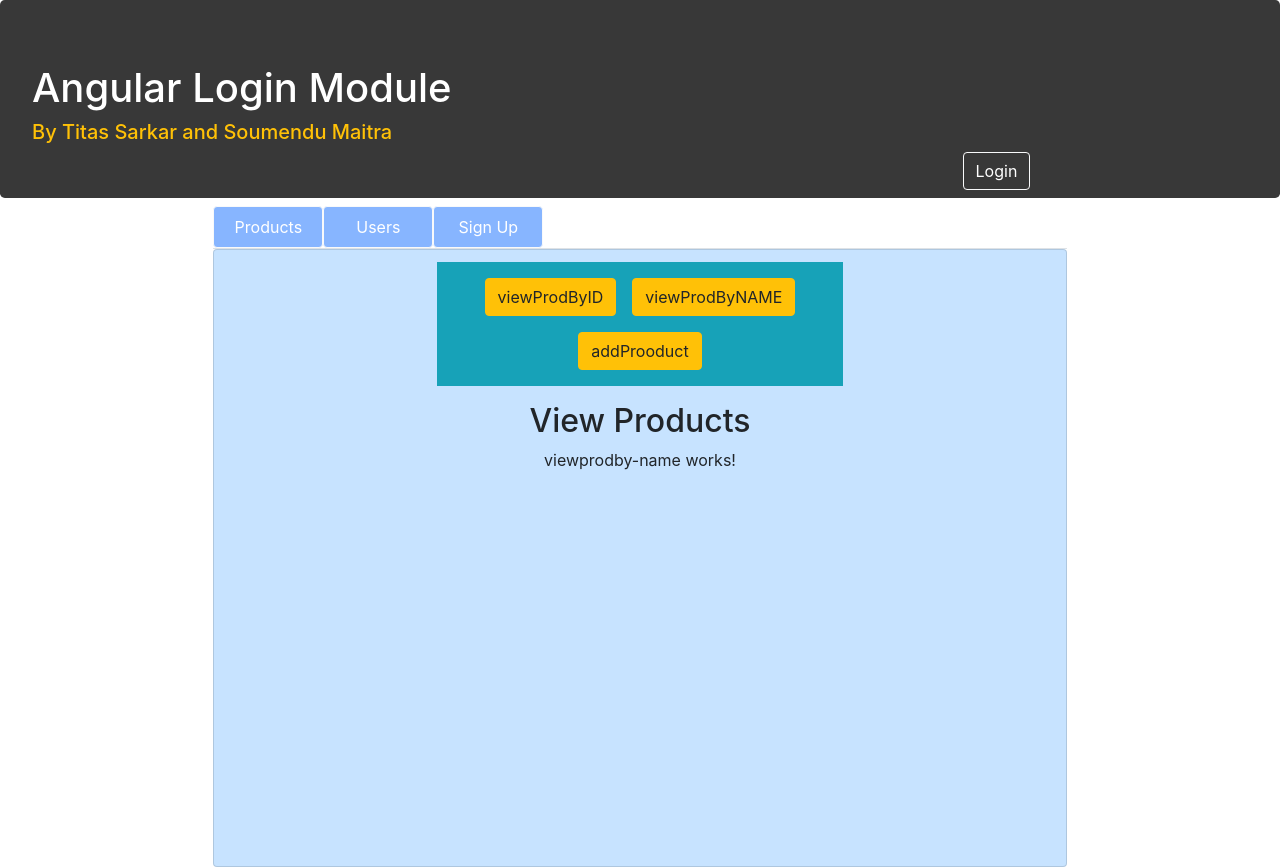
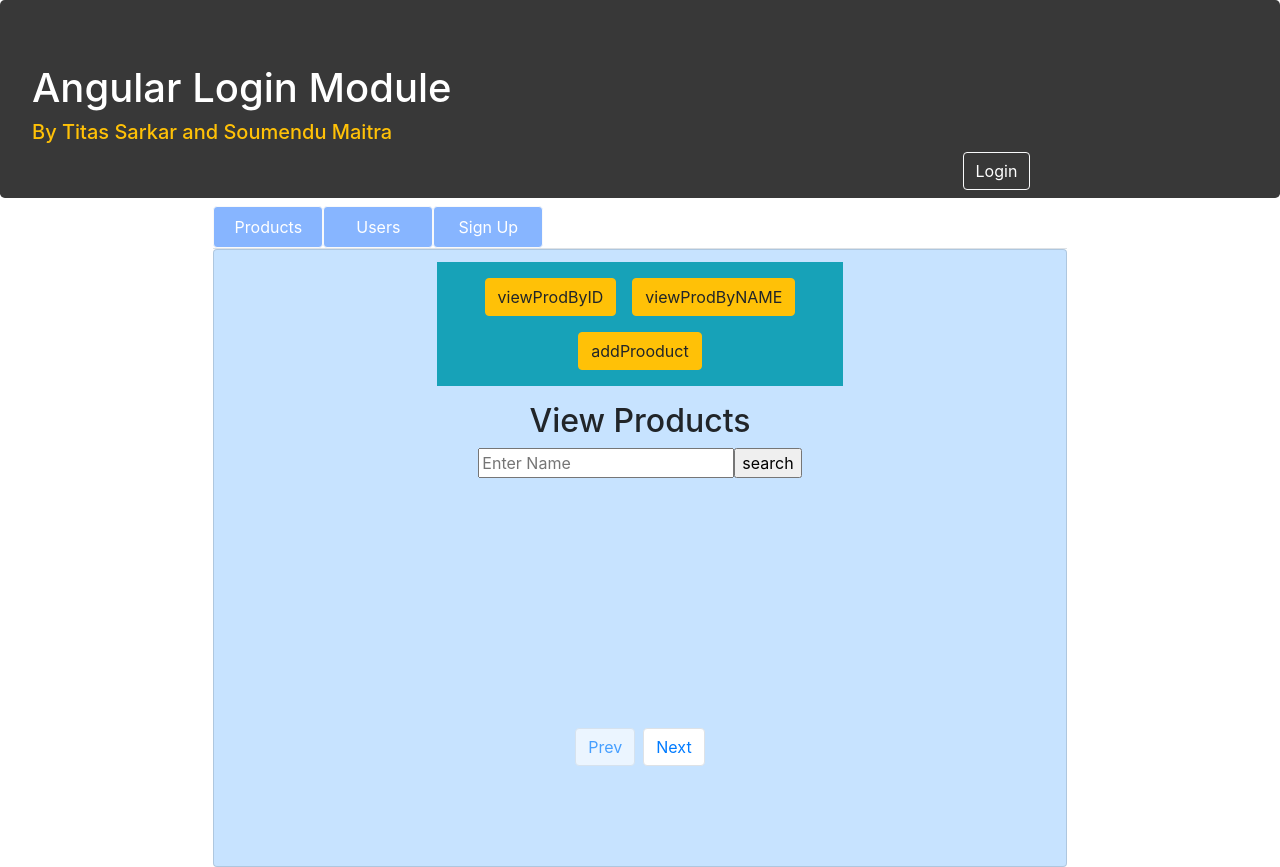
Before and after one commit to titas1803/LoginFrontend, an Angular app: page /product/prodbyname in a window 1280 px wide. Built offline with nearby package versions, Linux system fonts and the light colour scheme.

Commit message:
View product by name created

```diff
--- a/src/app/product-service.service.ts
+++ b/src/app/product-service.service.ts
@@ -15,6 +15,10 @@
     let token: string = JSON.parse(localStorage.getItem("userinfo")!).token;
     return this.http.get("http://localhost:8082/loginmodule/viewprodbyid/"+pid,{ headers: new HttpHeaders({ 'token-id': token }) });
   }
+  viewbyname(pname:string):Observable<any>{
+    let token: string = JSON.parse(localStorage.getItem("userinfo")!).token;
+    return this.http.get("http://localhost:8082/loginmodule/viewprodsbyname/"+pname, { headers: new HttpHeaders({ 'token-id': token }) });
+  }
 
   addproduct(prod:ProdDto):Observable<any>{
     return this.http.post("http://localhost:8082/loginmodule/addproduct",prod);
--- a/src/app/viewprodby-name/viewprodby-name.component.html
+++ b/src/app/viewprodby-name/viewprodby-name.component.html
@@ -1,3 +1,33 @@
-<p>
-  viewprodby-name works!
-</p>
+
+<div>
+  <input type="text" name="txtname" placeholder="Enter Name" [(ngModel)]="prodname">
+  <input type="button" value="search" (click)="viewbyname()" >
+</div>
+<section>
+  <div *ngIf="msg!=undefined" class="alert alert-danger">{{msg}}</div>
+  <div [ngStyle]="{'min-height': '250px'}">
+      <table class="table table-primary table-hover col-11 mx-auto mt-2" *ngIf="this.product!.length>0">
+          <thead style="background-color: rgb(89, 163, 212);">
+              <tr>
+                  <th>Product Id</th>
+                  <th>Product Name</th>
+                  <th>Product Cost</th>
+                  <th>Product Image</th>
+              </tr>
+          </thead>
+          <tbody>
+              <tr *ngFor="let p of productarray">
+                  <td>{{p.prodId | number}}</td>
+                  <td>{{p.prodName | titlecase}}</td>
+                  <td>{{p.prodCost |  currency:'INR' }}</td>
+                  <td>{{p.prodImg | titlecase}}</td>
+
+              </tr>
+          </tbody>
+      </table>
+  </div>
+  <section class="row mx-auto justify-content-center">
+      <button class="page-link mx-1 btn" (click)="previous()" [disabled]="currentPage==1">Prev</button>
+      <button class="page-link mx-1 btn" (click)="next()" [disabled]="currentPage==totalPages">Next</button>
+  </section>
+</section>
--- a/src/app/viewprodby-name/viewprodby-name.component.ts
+++ b/src/app/viewprodby-name/viewprodby-name.component.ts
@@ -1,4 +1,6 @@
 import { Component, OnInit } from '@angular/core';
+import { ProdDto } from '../prod-dto';
+import { ProductServiceService } from '../product-service.service';
 
 @Component({
   selector: 'app-viewprodby-name',
@@ -7,9 +9,45 @@
 })
 export class ViewprodbyNameComponent implements OnInit {
 
-  constructor() { }
+  prodname:string;
+  product:ProdDto[]=[];
+  msg:string;
+  currentPage:number=1;
+  productarray:any[]=[];
+  totalPages!:number;
+  constructor(public prodservice:ProductServiceService) { }
 
   ngOnInit() {
   }
 
+  viewbyname(){
+    this.prodservice.viewbyname(this.prodname).subscribe(
+      data=>{
+      console.log(data);
+      this.product=data;
+      this.msg=undefined;
+      let endrow=this.currentPage*3;
+      let startrow=endrow-3;
+      this.productarray=this.product.slice(startrow, endrow);
+      this.totalPages=Math.ceil(this.product  .length/3.0);
+    },
+    error=>{
+      console.log(error);
+      this.msg=error.error.msg;
+    });
+  }
+
+  previous(){
+    --this.currentPage;
+    let endrow=this.currentPage*3;
+    let startrow=endrow-3;
+    this.productarray=this.product.slice(startrow, endrow);
+  }
+
+  next(){
+    ++this.currentPage;
+    let endrow=this.currentPage*3;
+    let startrow=endrow-3;
+    this.productarray=this.product.slice(startrow, endrow);
+  }
 }
```
